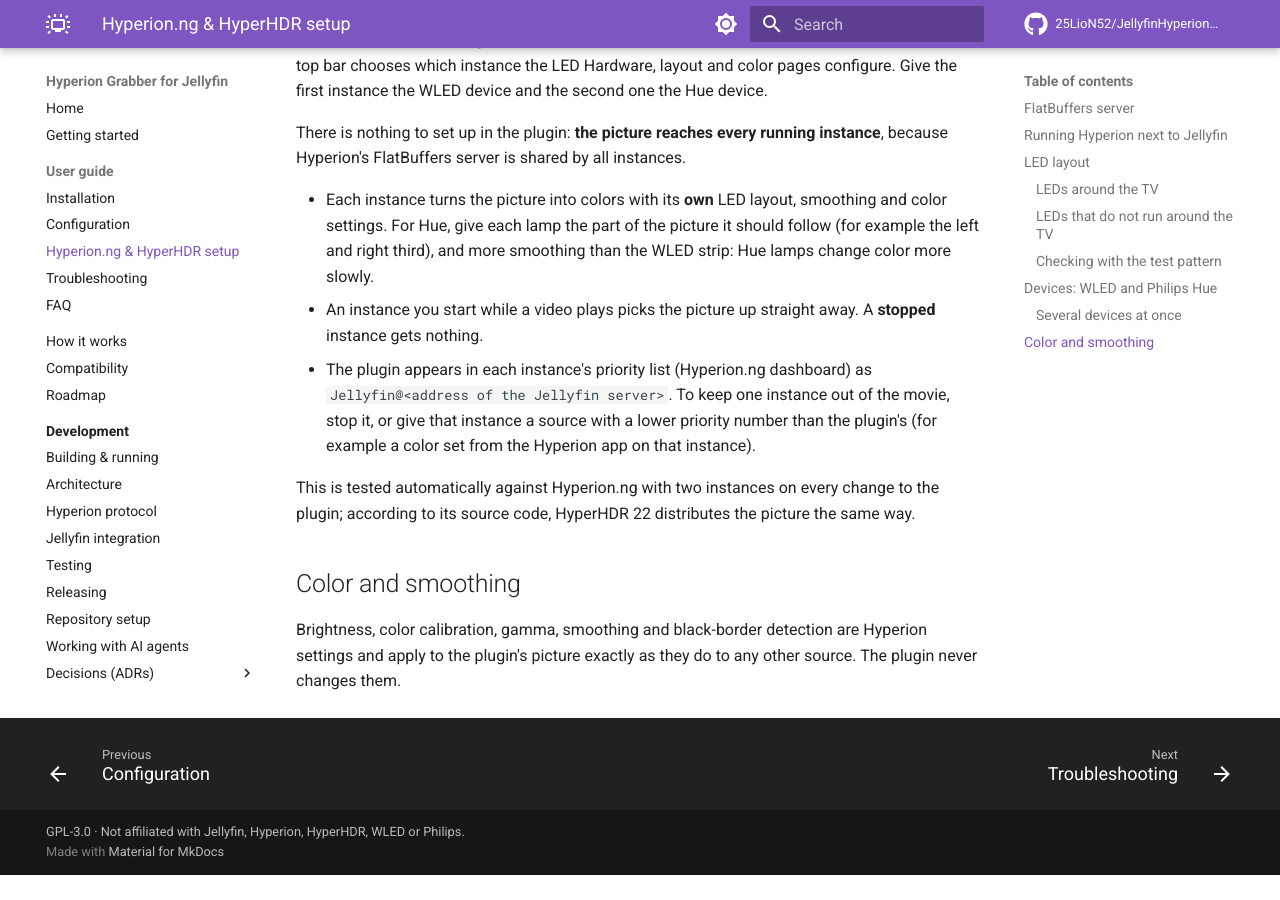
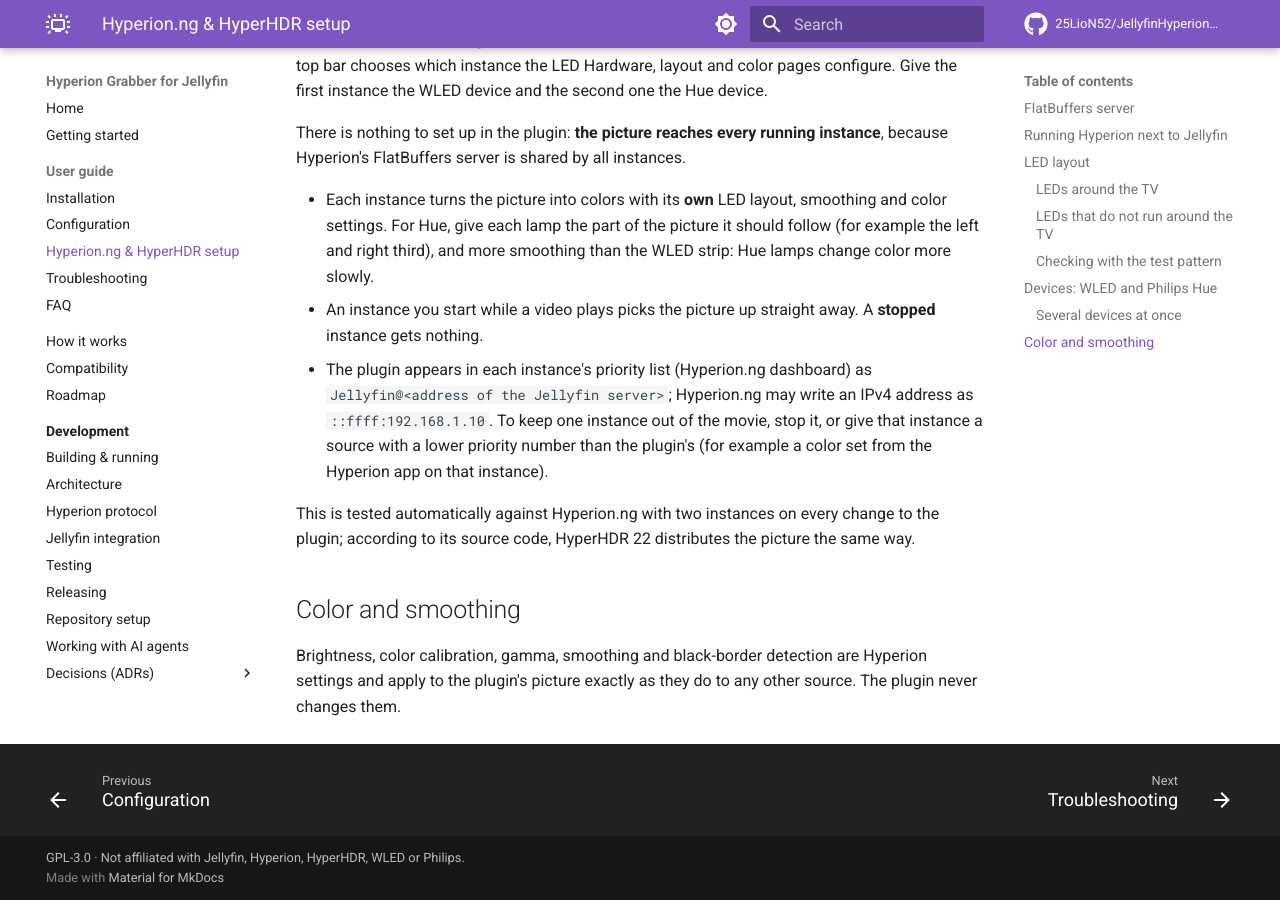
Before and after one commit to 25LioN52/JellyfinHyperionGrabber, an MkDocs documentation site: the page built from docs/user-guide/hyperion-setup.md, in a window 1280 px wide and 900 px high, scrolled down 2739 px. Built offline with MkDocs 1.6.1 and Material for MkDocs 9.7.7, drawn with Linux system fonts in a browser that asks for light colours; comment, search, counter and statistics services are not loaded; before the commit the page ends 3614 px from its top, so only the background shows below that.

Commit message:
docs: note how Hyperion.ng shows the client address
Co-Authored-By: Claude Opus 5.5 <noreply@anthropic.com>

```diff
--- a/docs/user-guide/hyperion-setup.md
+++ b/docs/user-guide/hyperion-setup.md
@@ -102,8 +102,9 @@ FlatBuffers server is shared by all instances.
   than the WLED strip: Hue lamps change color more slowly.
 - An instance you start while a video plays picks the picture up straight away. A **stopped** instance gets nothing.
 - The plugin appears in each instance's priority list (Hyperion.ng dashboard) as `Jellyfin@<address of the Jellyfin
-  server>`. To keep one instance out of the movie, stop it, or give that instance a source with a lower priority
-  number than the plugin's (for example a color set from the Hyperion app on that instance).
+  server>`; Hyperion.ng may write an IPv4 address as `::ffff:192.168.1.10`. To keep one instance out of the movie,
+  stop it, or give that instance a source with a lower priority number than the plugin's (for example a color set
+  from the Hyperion app on that instance).
 
 This is tested automatically against Hyperion.ng with two instances on every change to the plugin; according to its
 source code, HyperHDR 22 distributes the picture the same way.
```
Also changed, not shown: docs/development/hyperion-protocol.md (+2 -1 lines).
